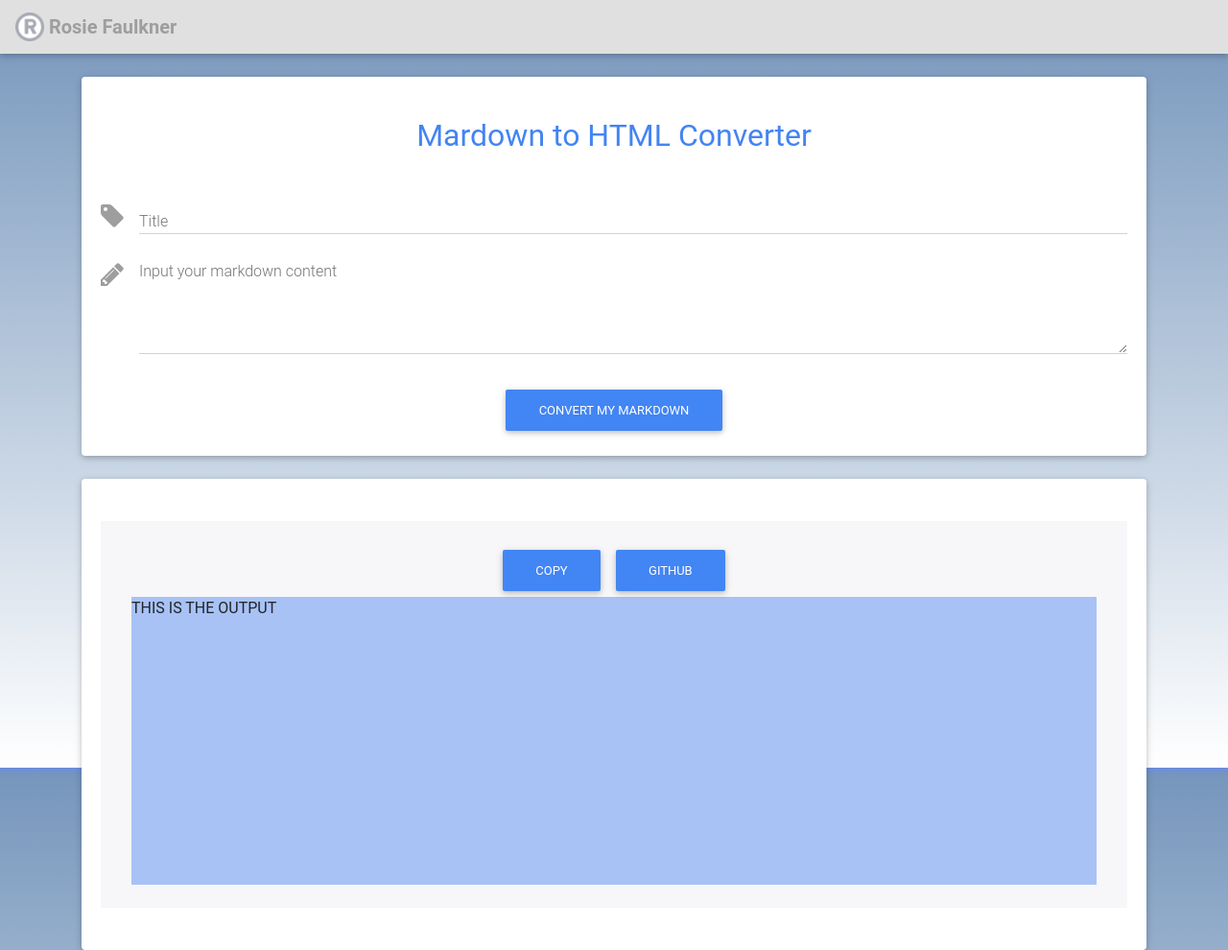
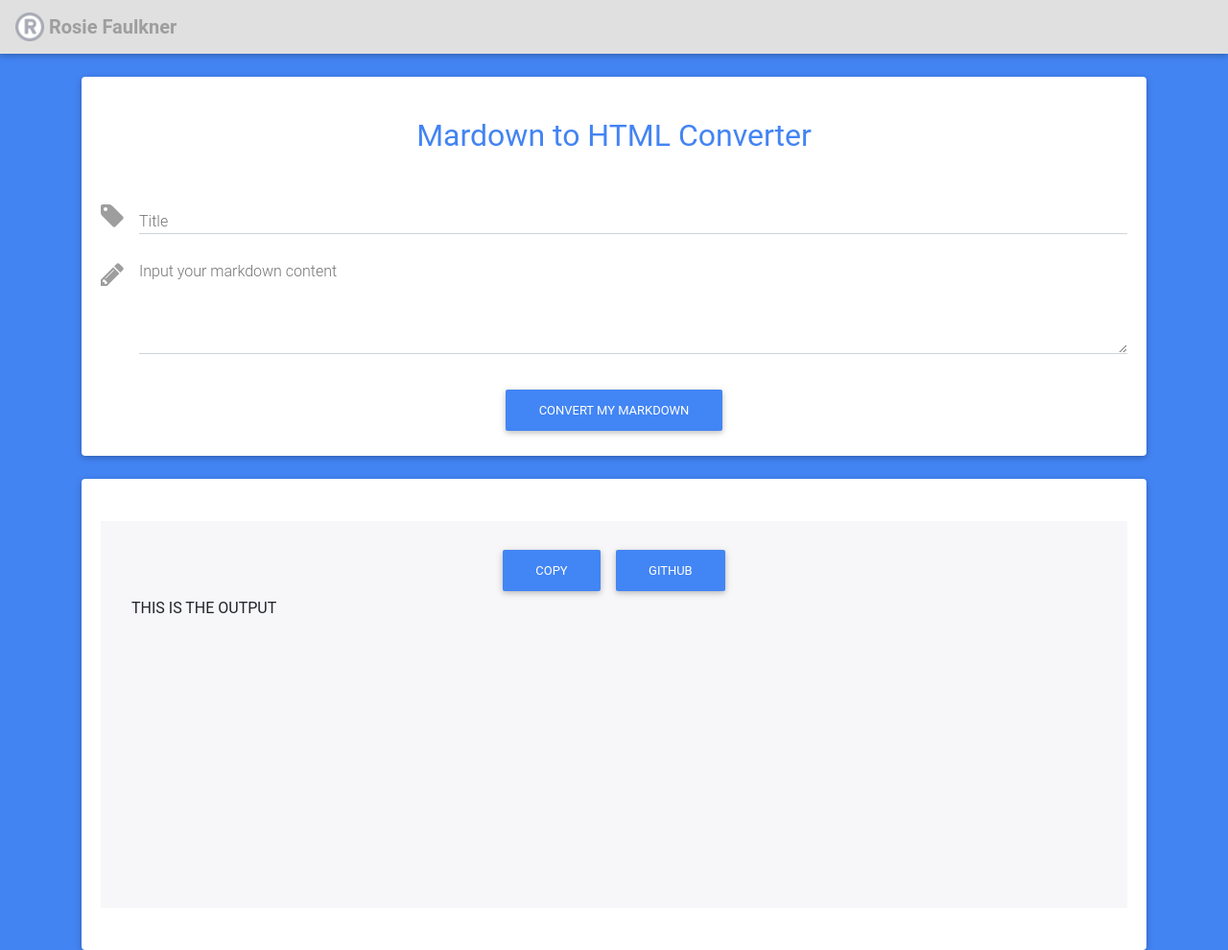
Before and after one commit to rosiefaulkner/markdown-parser, a PHP site: page / in a window 1280 px wide. Shown: the whole page at 96% size. Run offline with PHP 8.4, Linux system fonts and the light colour scheme; some libraries are stand-ins or nearby versions.

Commit message:
updates frontend styles

```diff
--- a/index.html
+++ b/index.html
@@ -85,7 +85,7 @@
         <div class="row">
           <!-- Grid column -->
           <div class="col">
-            <div class="card">
+            <div class="card mardown-card">
               <div class="card-body">
                 <!-- Form Output -->
                 <div class="md-form">
--- a/style.css
+++ b/style.css
@@ -4,7 +4,7 @@ body {
 }
 .hm-gradient,
 html {
-  background: linear-gradient(to top, rgb(255, 255, 255) 0%, #7696bc 99%, #6d8ddf 100%);
+  background: #4384F3;
 }
 .navbar-brand{
   color: #9E9E9E;
@@ -27,5 +27,7 @@ html {
     height: 300px;
     max-height: 300px;
     overflow-y: scroll;
-    background: rgb(168, 194, 246);
 }
+.markdown-card{
+    margin-bottom: 200px;
+}
```
